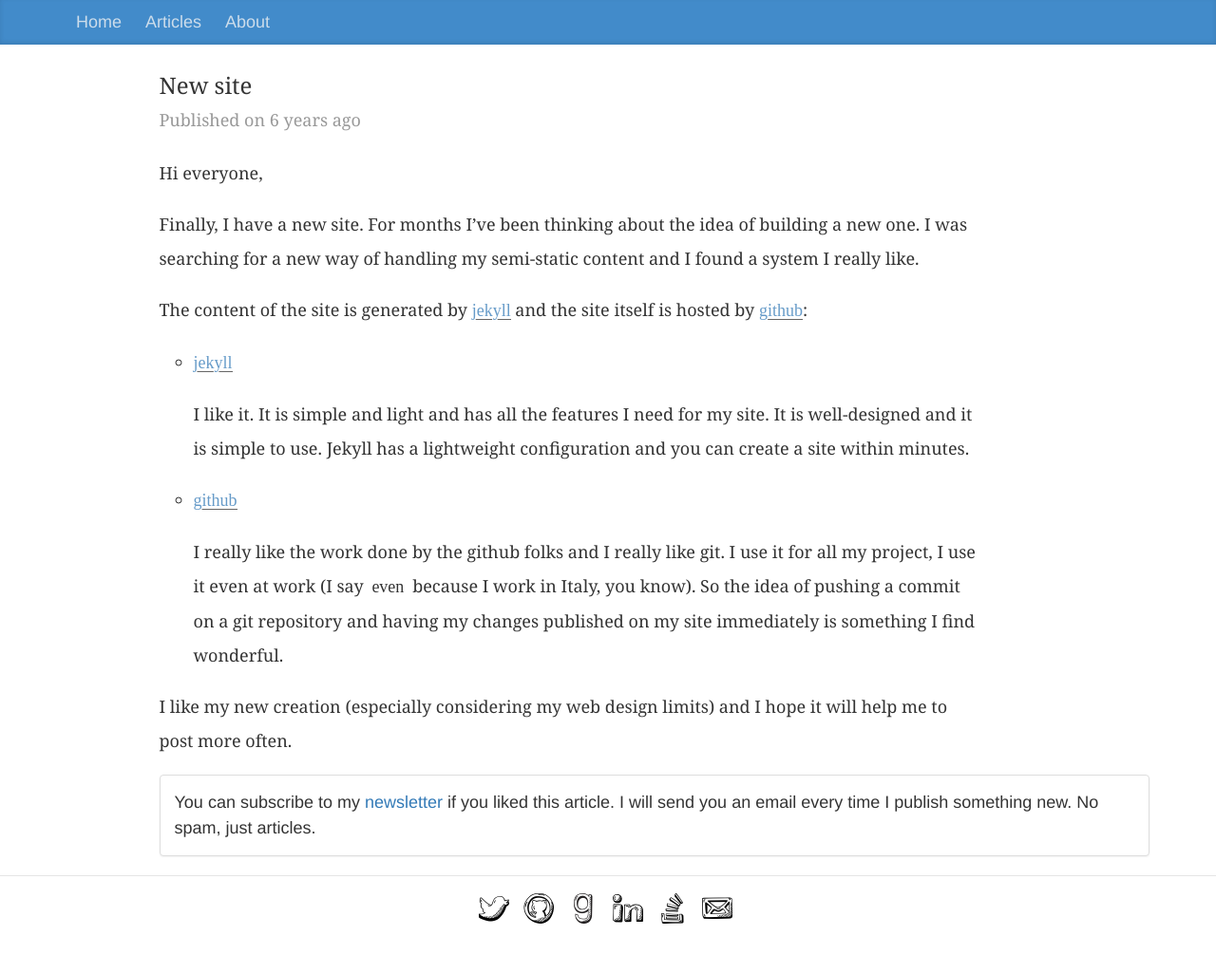
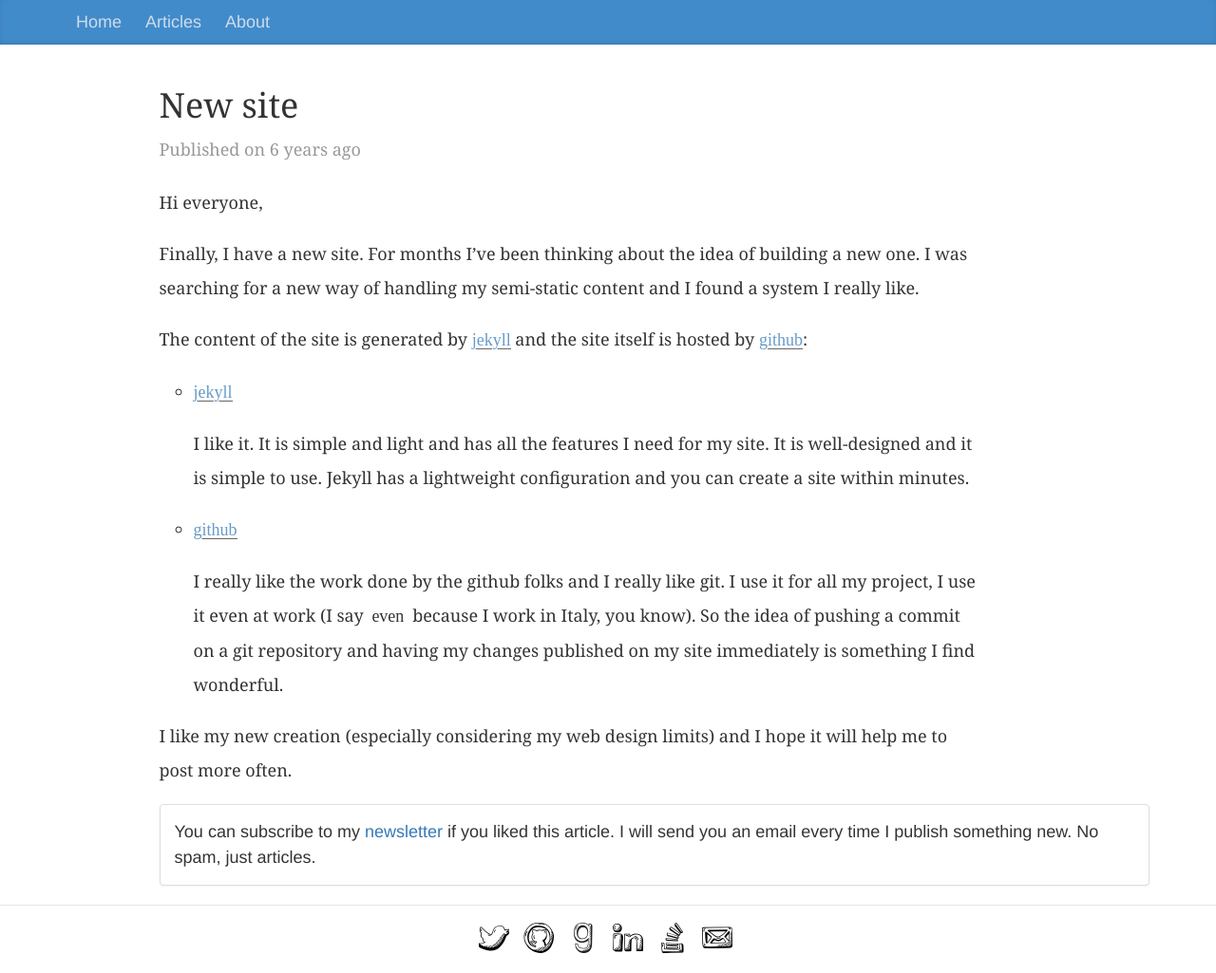
Before and after one commit to lucapette/lucapette.github.com, a Jekyll site: the page built from _posts/2011-01-24-new-site.markdown, in a window 1280 px wide. Shown: the whole page at 95% size. Built offline with Jekyll 4.4.1, drawn with Linux system fonts in a browser that asks for light colours; nearby versions of some CDN libraries; before the commit the page ends 994 px from its top, so only the background shows below that.

Commit message:
Bigger h1

```diff
--- a/css/typography.css
+++ b/css/typography.css
@@ -440,10 +440,6 @@ article h7 a,
 .article h7 a {
   font-family: "Helvetica Neue", Helvetica, "Lucida Grande", "Luxi Sans", Arial, "Hiragino Sans GB", STHeiti, "Microsoft YaHei", "Wenquanyi Micro Hei", "WenQuanYi Micro Hei Mono", "WenQuanYi Zen Hei", "WenQuanYi Zen Hei Mono", LiGothicMed;
 }
-article h1,
-.article h1 {
-  font-size: 24px;
-}
 article h1 a,
 .article h1 a {
   background-image: -webkit-gradient(linear, left top, left bottom, color-stop(0.75, rgba(0,0,0,0)), color-stop(0.75, rgba(0,0,0,0.8)));
```
